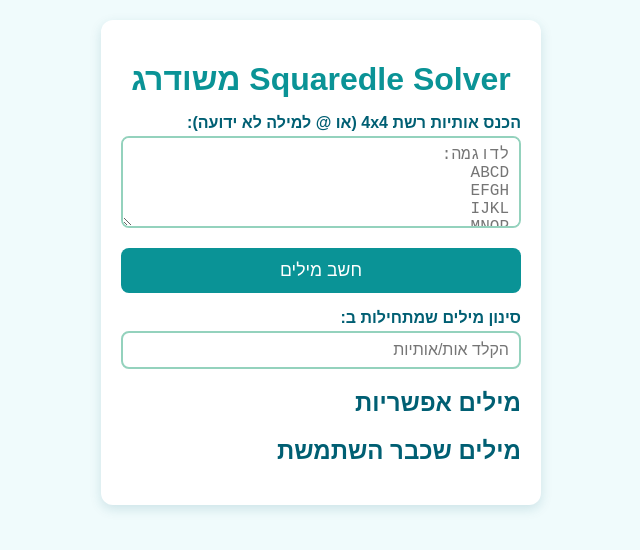
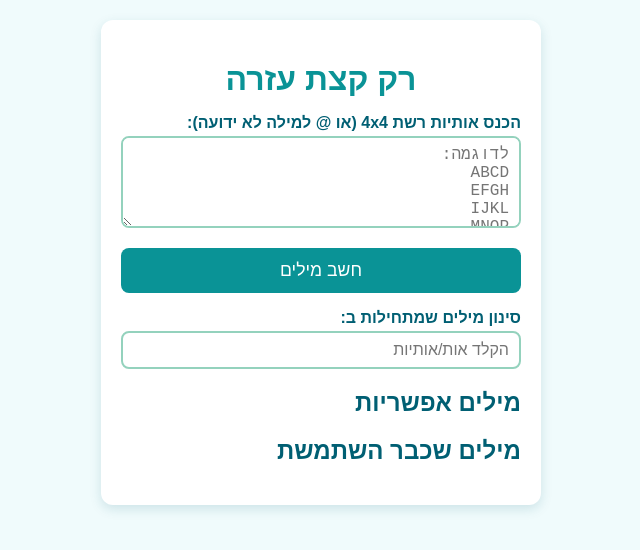
Before and after one commit to RakRonit/Raksolver, a plain HTML site: page index.html in a window 1280 px wide. Shown: the whole page, without its empty margins (319-959 px from the left). Drawn offline with Linux system fonts and the light colour scheme.

Commit message:
Update index.html

```diff
--- a/index.html
+++ b/index.html
@@ -3,12 +3,12 @@
 <head>
     <meta charset="UTF-8" />
     <meta name="viewport" content="width=device-width, initial-scale=1" />
-    <title>Squaredle Solver משודרג</title>
+  <title>רק קצת עזרה</title>
     <link rel="stylesheet" href="style.css" />
 </head>
 <body>
     <div class="container">
-        <h1>Squaredle Solver משודרג</h1>
+        <h1>רק קצת עזרה</h1>
 
         <label for="boardInput">הכנס אותיות רשת 4x4 (או @ למילה לא ידועה):</label>
         <textarea id="boardInput" rows="4" cols="10" placeholder="לדוגמה:&#10;ABCD&#10;EFGH&#10;IJKL&#10;MNOP"></textarea>
```
